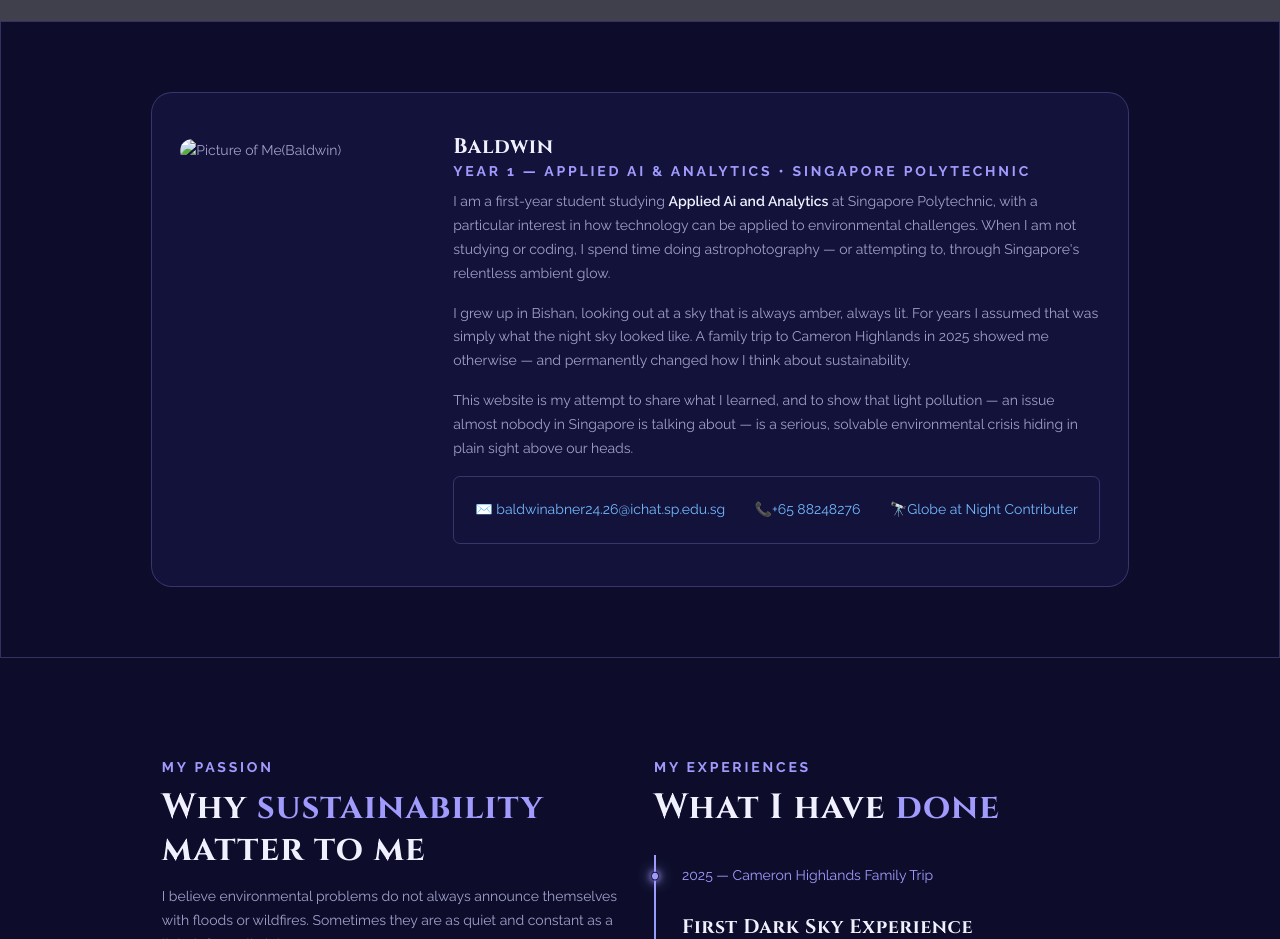
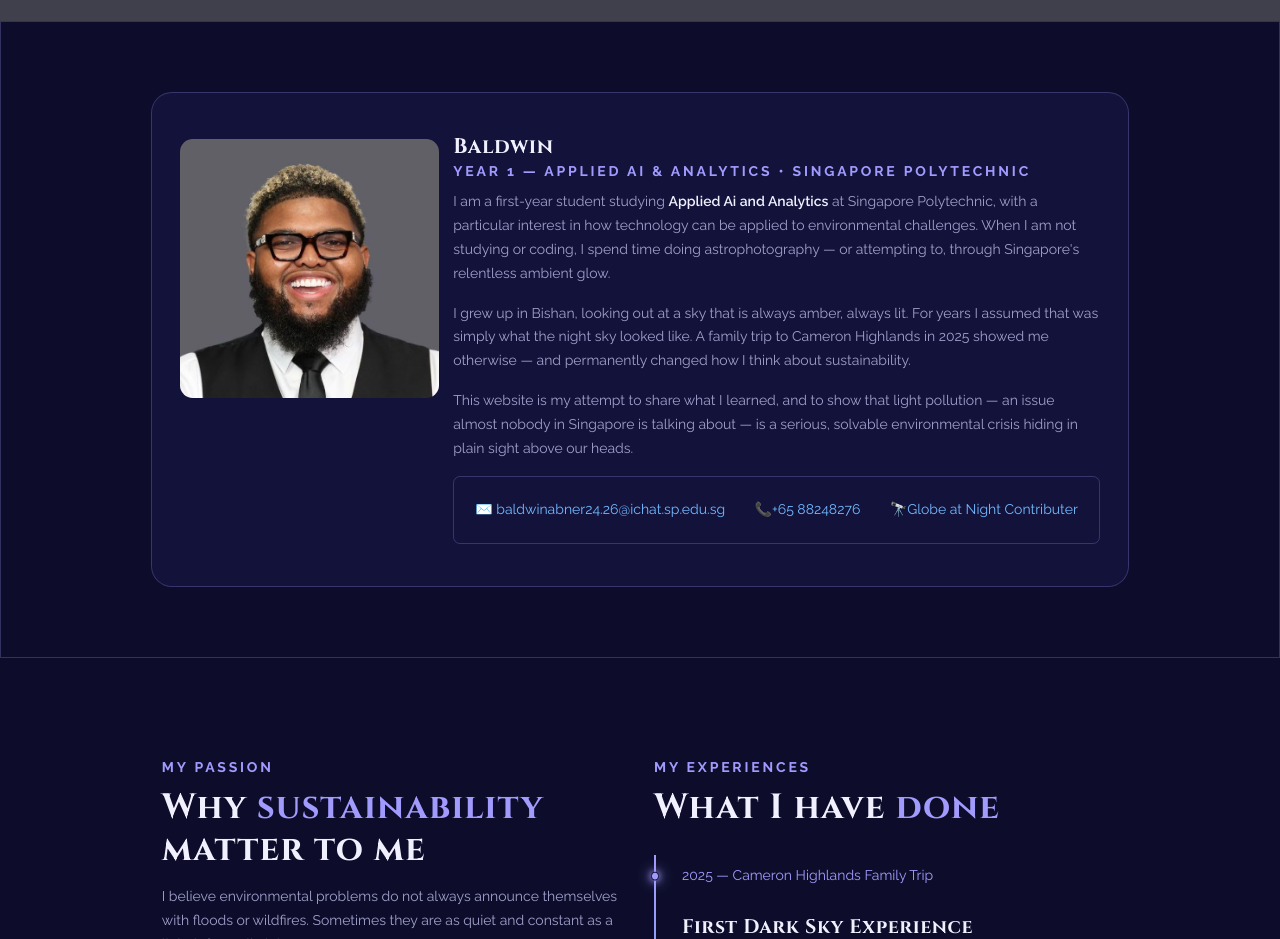
Before and after one commit to Baldwi242alt/darkskiesg, a plain HTML site: page about.html in a window 1280 px wide. Shown: the part 840-1779 px from the top of the page. Drawn offline with Linux system fonts and the light colour scheme; the site is published under a folder, as on GitHub Pages, so addresses that start at the root find nothing; grey boxes are pictures that could not be loaded.

Commit message:
image directory fix

```diff
--- a/about.html
+++ b/about.html
@@ -43,7 +43,7 @@
         <section class="profile">
             <div>
                 <div >
-                    <img class="pfp" src="/images/about/druski.png" alt="Picture of Me(Baldwin)">
+                    <img class="pfp" src="images/about/druski.png" alt="Picture of Me(Baldwin)">
                 </div>
                 <div class="profile-text">
                     <h1>Baldwin</h1>
```
Also changed, not shown: action.html (+1 -1 lines).
